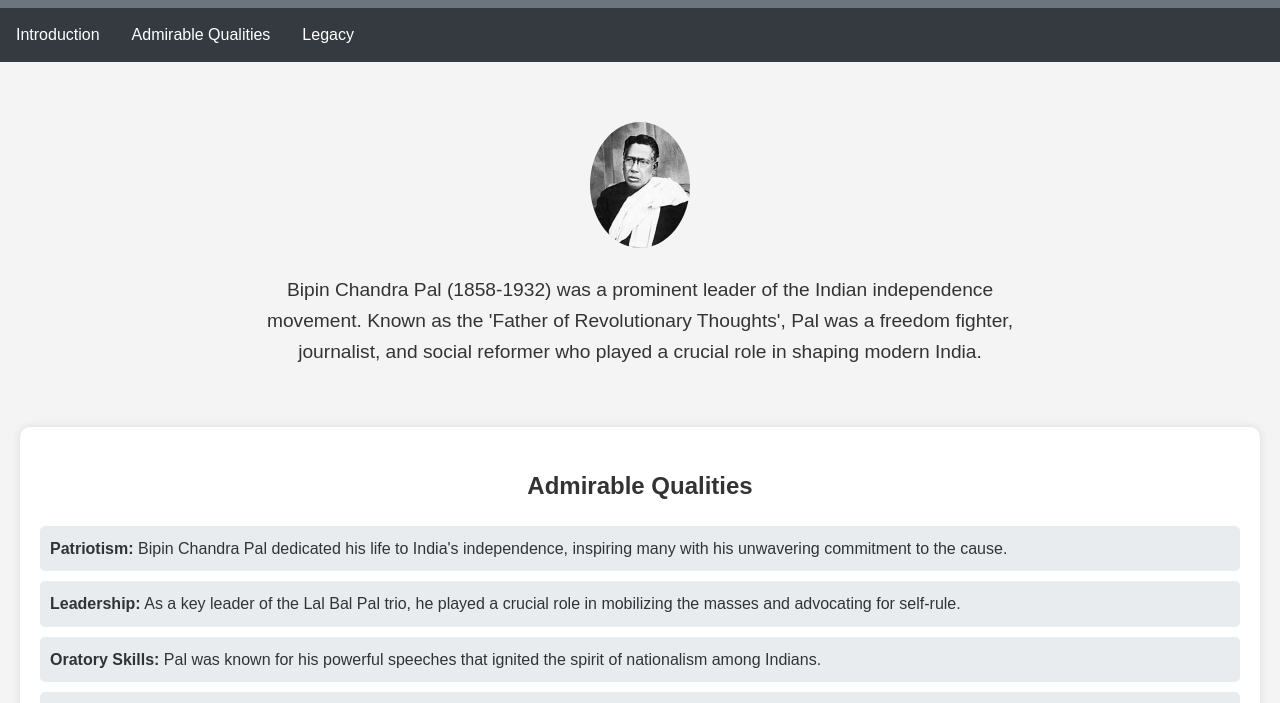
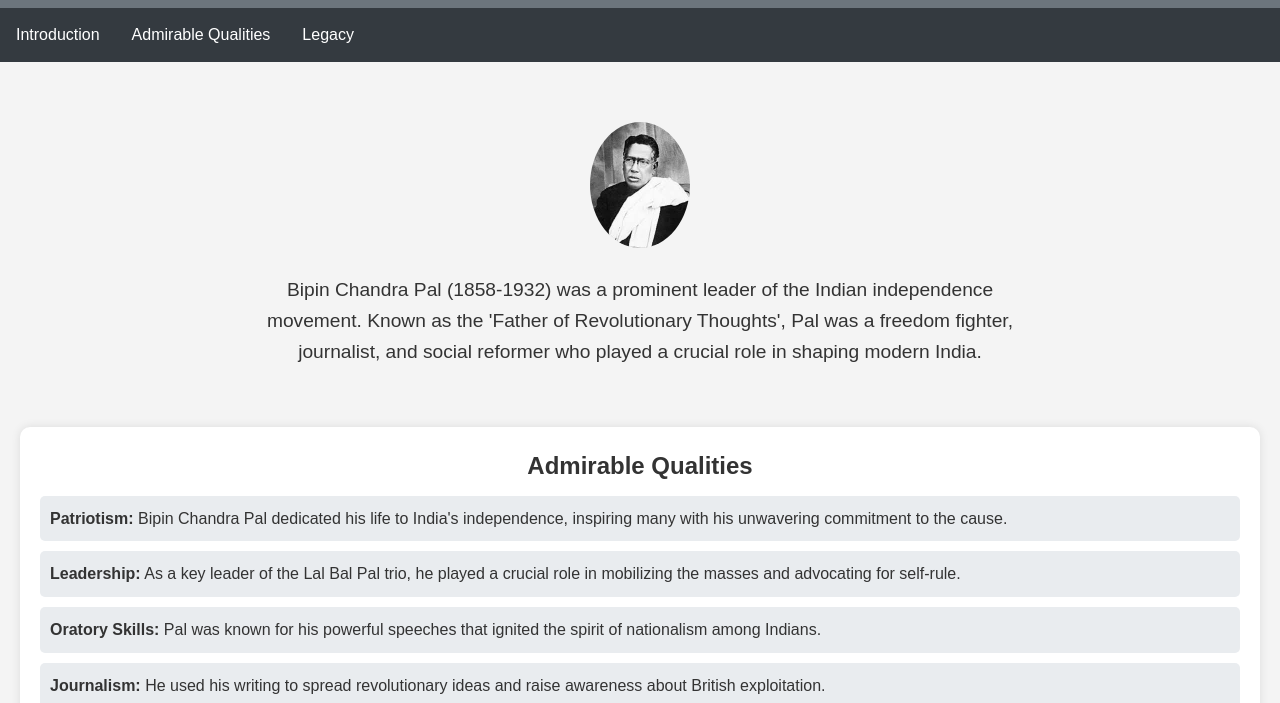
Before and after one commit to chirag-soni23/TributePage-Encryptix-, a plain HTML site: page index.html in a window 1280 px wide. Shown: the part 96-799 px from the top of the page. Drawn offline with Linux system fonts and the light colour scheme.

Commit message:
tribute page

```diff
--- a/styles.css
+++ b/styles.css
@@ -1,5 +1,12 @@
-body {
-    font-family: 'Arial', sans-serif;
+*{
+    margin: 0;
+    padding: 0;
+    box-sizing: border-box;
+}
+html , body{
+    height: 100%;
+    width: 100%;
+    font-family: sans-serif;
     line-height: 1.6;
     margin: 0;
     padding: 0;
```
